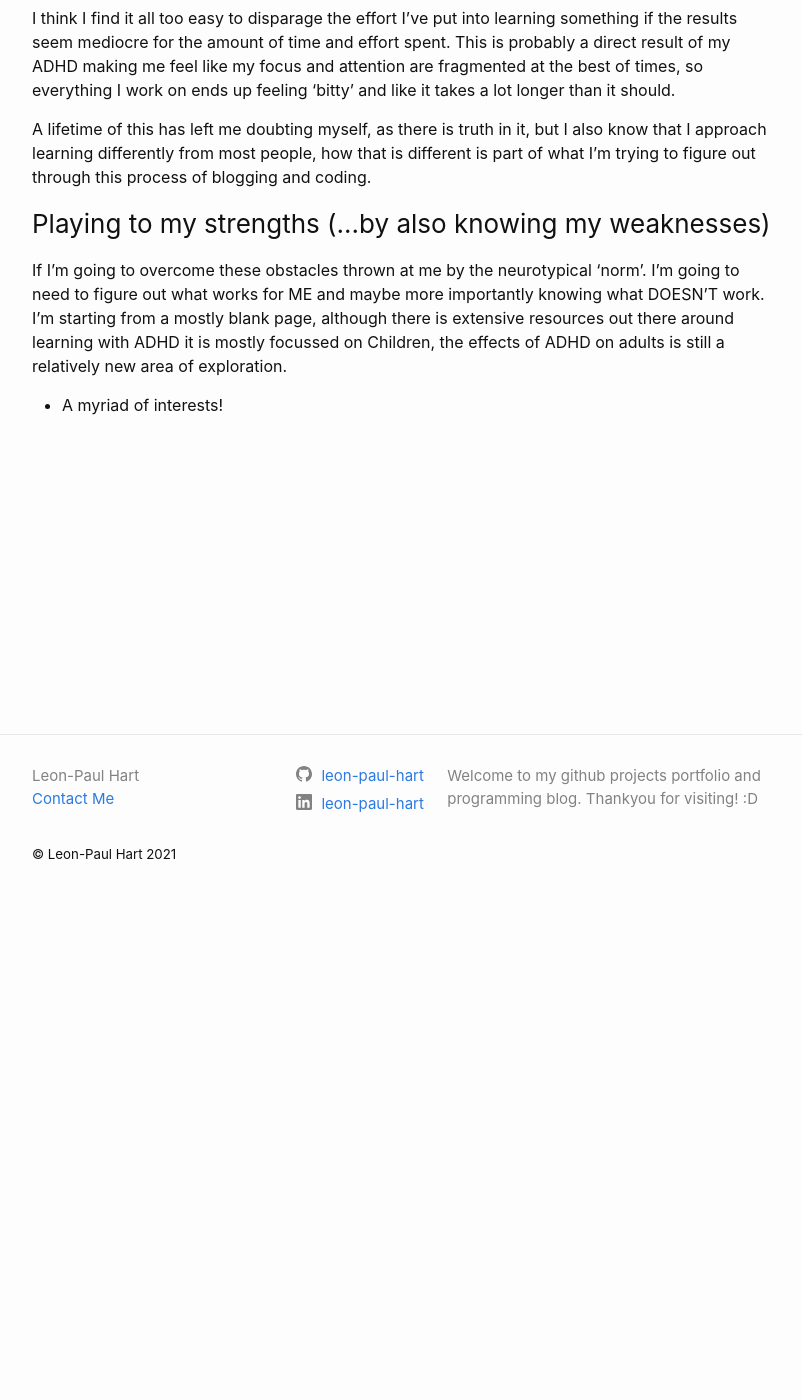
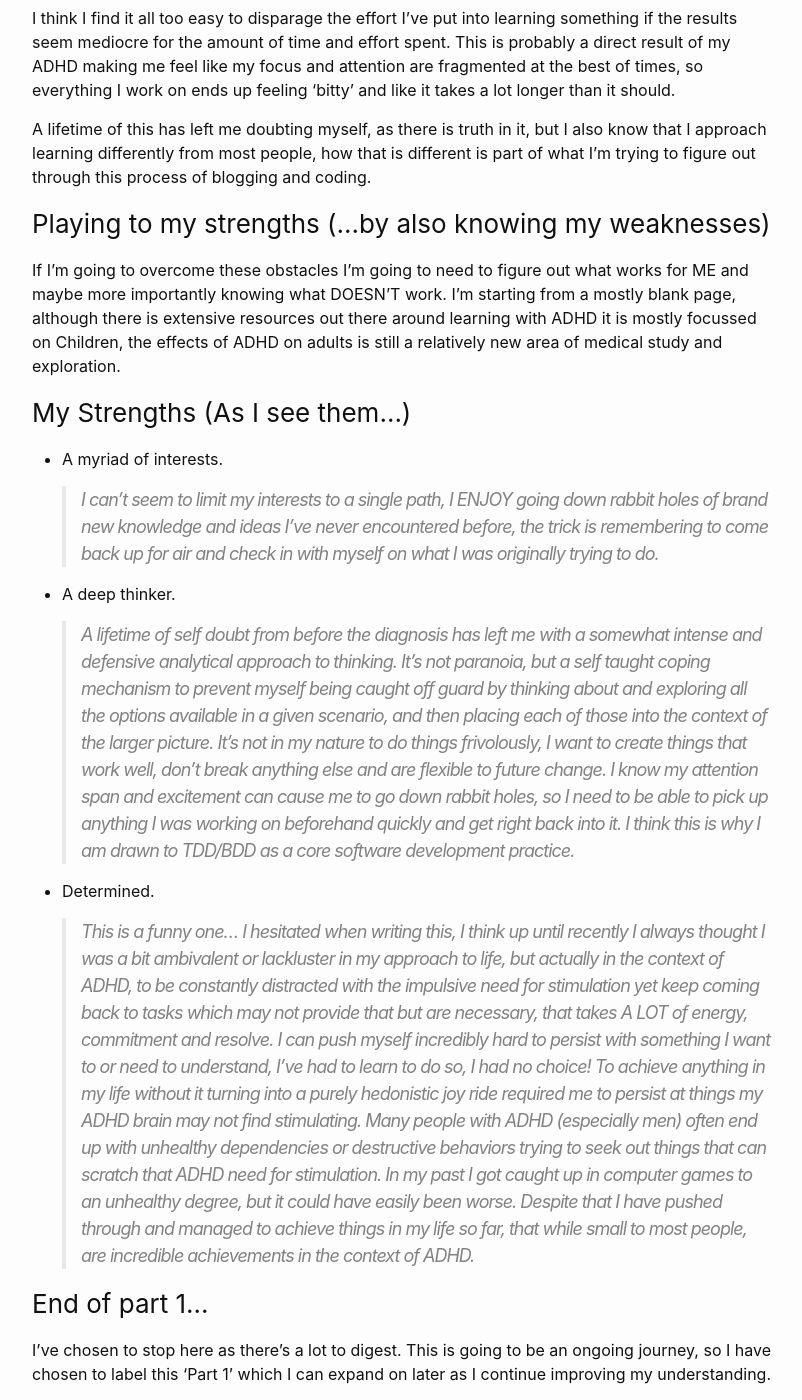
Before and after one commit to leon-paul-hart/leon-paul-hart.github.io, a Jekyll site: the page built from _posts/2021-02-09-Falling-Off-The-Wagon.markdown, in a window 1280 px wide and 1400 px high, scrolled down 490 px. Shown: the whole window, without its empty margins (238-1040 px from the left). Built offline with Jekyll 4.4.1, drawn with Linux system fonts in a browser that asks for light colours; some of the changed text lies outside the part shown.

Commit message:
New post

```diff
--- a/_posts/2021-02-09-Falling-Off-The-Wagon.markdown
+++ b/_posts/2021-02-09-Falling-Off-The-Wagon.markdown
@@ -1,7 +1,7 @@
 ---
 layout: post
-title:  "Falling off the (100 Days of Code) wagon"
-date:   2021-02-09 18:30:00 +0000
+title:  "Falling off the (100 Days of Code) wagon - Part 1"
+date:   2021-06-05 12:00:00 +0100
 categories: blog ADHD 100daysofcode
 ---
 
@@ -17,6 +17,24 @@ A lifetime of this has left me doubting myself, as there is truth in it, but I a
 
 ### Playing to my strengths (...by also knowing my weaknesses)
 
-If I'm going to overcome these obstacles thrown at me by the neurotypical 'norm'. I'm going to need to figure out what works for ME and maybe more importantly knowing what DOESN'T work. I'm starting from a mostly blank page, although there is extensive resources out there around learning with ADHD it is mostly focussed on Children, the effects of ADHD on adults is still a relatively new area of exploration.
+If I'm going to overcome these obstacles I'm going to need to figure out what works for ME and maybe more importantly knowing what DOESN'T work. I'm starting from a mostly blank page, although there is extensive resources out there around learning with ADHD it is mostly focussed on Children, the effects of ADHD on adults is still a relatively new area of medical study and exploration.
 
-- A myriad of interests!
+### My Strengths (As I see them...)
+
+- A myriad of interests.
+
+   > I can't seem to limit my interests to a single path, I ENJOY going down rabbit holes of brand new knowledge and ideas I've never encountered before, the trick is remembering to come back up for air and check in with myself on what I was originally trying to do.
+
+- A deep thinker.
+
+    > A lifetime of self doubt from before the diagnosis has left me with a somewhat intense and defensive analytical approach to thinking. It's not paranoia, but a self taught coping mechanism to prevent myself being caught off guard by thinking about and exploring all the options available in a given scenario, and then placing each of those into the context of the larger picture. It's not in my nature to do things frivolously, I want to create things that work well, don't break anything else and are flexible to future change. I know my attention span and excitement can cause me to go down rabbit holes, so I need to be able to pick up anything I was working on beforehand quickly and get right back into it. I think this is why I am drawn to TDD/BDD as a core software development practice.
+
+- Determined.
+
+    > This is a funny one... I hesitated when writing this, I think up until recently I always thought I was a bit ambivalent or lackluster in my approach to life, but actually in the context of ADHD, to be constantly distracted with the impulsive need for stimulation yet keep coming back to tasks which may not provide that but are necessary, that takes A LOT of energy, commitment and resolve. I can push myself incredibly hard to persist with something I want to or need to understand, I've had to learn to do so, I had no choice! To achieve anything in my life without it turning into a purely hedonistic joy ride required me to persist at things my ADHD brain may not find stimulating. Many people with ADHD (especially men) often end up with unhealthy dependencies or destructive behaviors trying to seek out things that can scratch that ADHD need for stimulation. In my past I got caught up in computer games to an unhealthy degree, but it could have easily been worse. Despite that I have pushed through and managed to achieve things in my life so far, that while small to most people, are incredible achievements in the context of ADHD.
+
+### End of part 1...
+
+I've chosen to stop here as there's a lot to digest. This is going to be an ongoing journey, so I have chosen to label this 'Part 1' which I can expand on later as I continue improving my understanding.
+
+Thankyou for reading if you've got this far.
```
